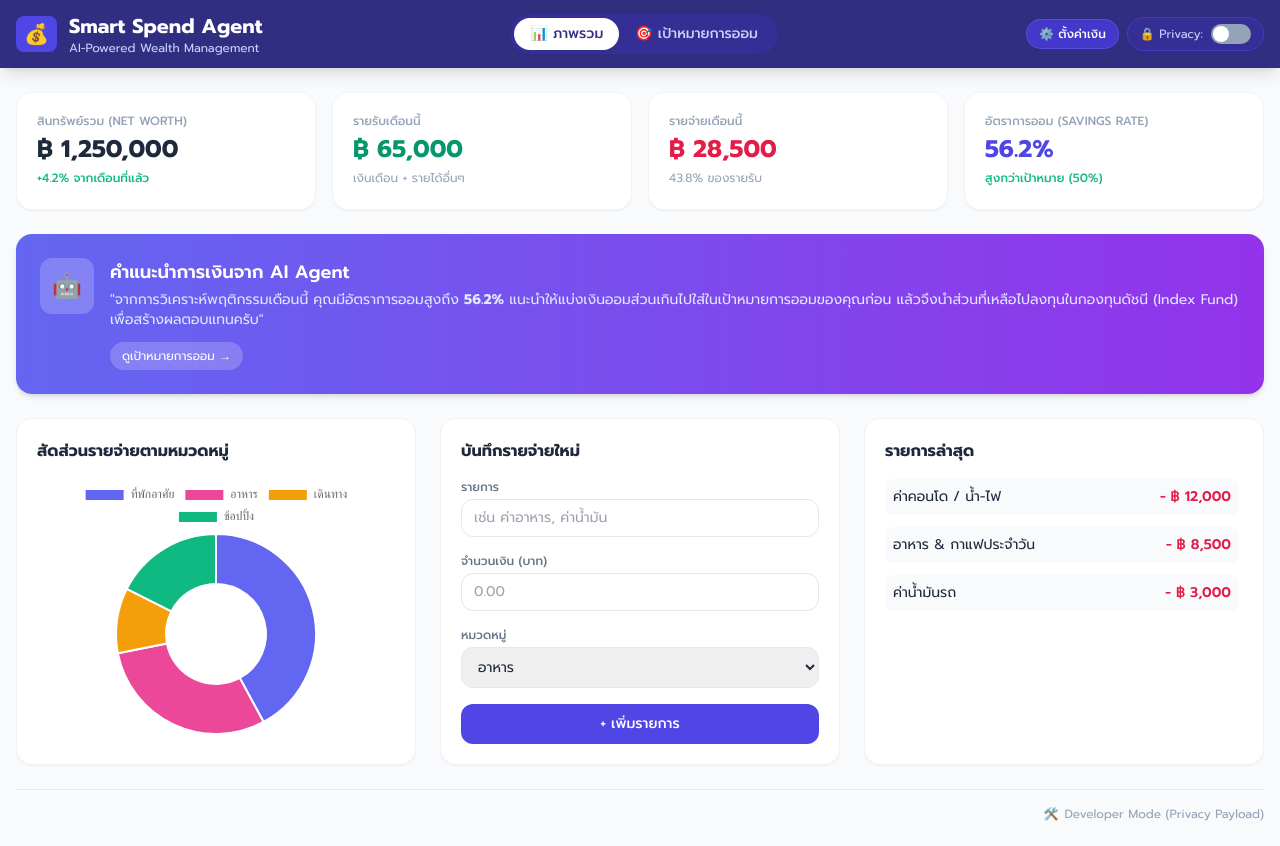
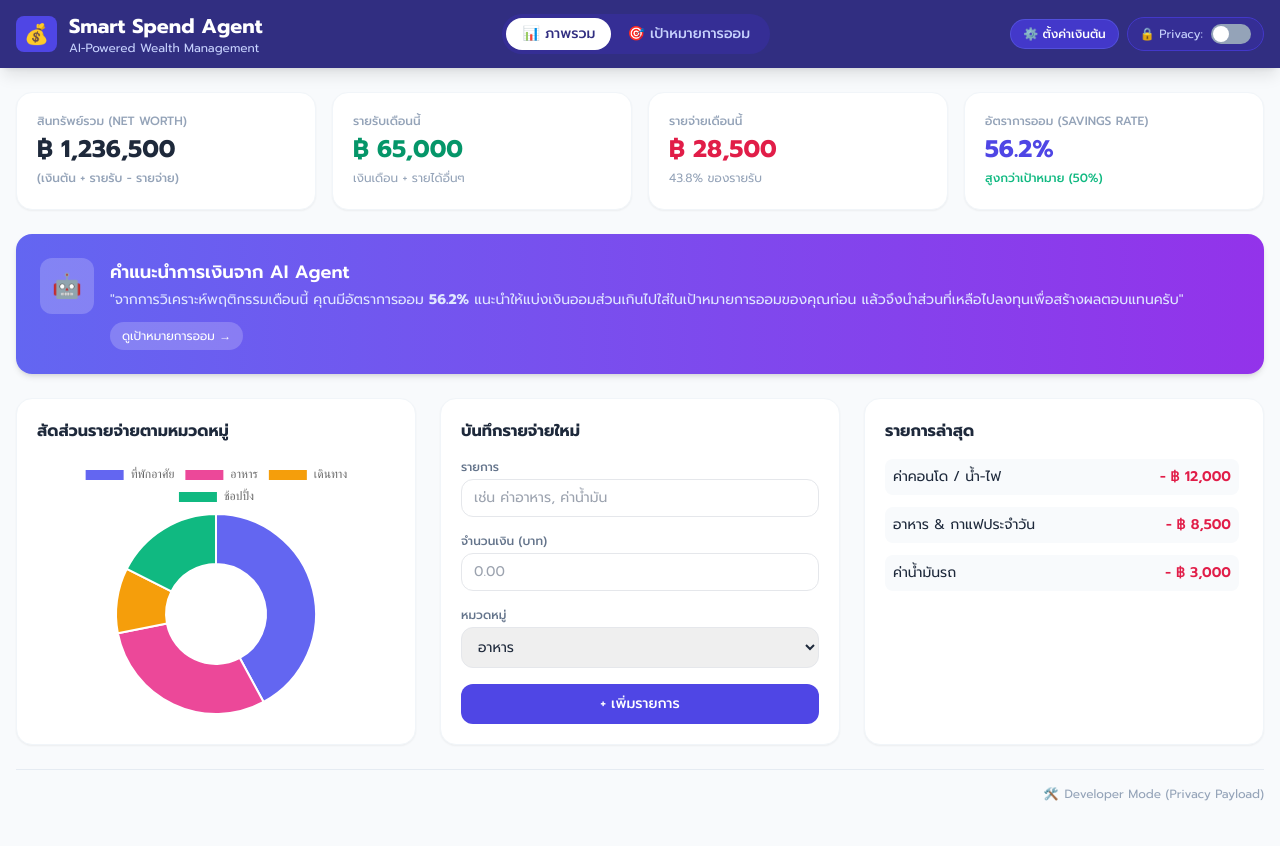
Before and after one commit to s6904033612212-max/-Smart-Spend-Wealth-Management-Agent, a plain HTML site: page index.html in a window 1280 px wide. Drawn offline with nearby package versions, Linux system fonts and the light colour scheme.

Commit message:
Update index.html

```diff
--- a/index.html
+++ b/index.html
@@ -37,7 +37,7 @@ body{font-family:'Prompt',system-ui,sans-serif;background:#f8fafc}
     <div class="flex items-center space-x-2">
       <!-- ปุ่มตั้งค่าเงินต้น/รายรับ -->
       <button onclick="openConfigModal()" class="px-3 py-1.5 bg-indigo-700 hover:bg-indigo-600 rounded-full text-xs font-medium transition border border-indigo-500/50 flex items-center gap-1">
-        ⚙️ ตั้งค่าเงิน
+        ⚙️ ตั้งค่าเงินต้น
       </button>
       <div class="flex items-center space-x-2 bg-indigo-800/60 px-3 py-1.5 rounded-full border border-indigo-700">
         <span class="text-xs text-indigo-200">🔒 Privacy:</span>
@@ -54,10 +54,10 @@ body{font-family:'Prompt',system-ui,sans-serif;background:#f8fafc}
 <!-- ========== PAGE: DASHBOARD ========== -->
 <div id="page-dash" class="space-y-6">
   <div class="grid grid-cols-1 md:grid-cols-4 gap-4">
-    <div class="bg-white p-5 rounded-2xl shadow-sm border border-slate-100 relative group">
+    <div class="bg-white p-5 rounded-2xl shadow-sm border border-slate-100">
       <p class="text-xs font-medium text-slate-400 uppercase">สินทรัพย์รวม (Net Worth)</p>
-      <h2 id="netWorthText" class="text-2xl font-bold mt-1 sensitive-data">฿ 1,250,000</h2>
-      <span class="text-xs text-emerald-500 font-medium">+4.2% จากเดือนที่แล้ว</span>
+      <h2 id="netWorthText" class="text-2xl font-bold mt-1 sensitive-data">฿ 0</h2>
+      <span class="text-xs text-slate-400 font-medium">(เงินต้น + รายรับ - รายจ่าย)</span>
     </div>
     <div class="bg-white p-5 rounded-2xl shadow-sm border border-slate-100">
       <p class="text-xs font-medium text-slate-400 uppercase">รายรับเดือนนี้</p>
@@ -67,12 +67,12 @@ body{font-family:'Prompt',system-ui,sans-serif;background:#f8fafc}
     <div class="bg-white p-5 rounded-2xl shadow-sm border border-slate-100">
       <p class="text-xs font-medium text-slate-400 uppercase">รายจ่ายเดือนนี้</p>
       <h2 id="totalExpenseText" class="text-2xl font-bold text-rose-600 mt-1 sensitive-data">฿ 28,500</h2>
-      <span id="expPct" class="text-xs text-slate-400">43.8% ของรายรับ</span>
+      <span id="expPct" class="text-xs text-slate-400">0% ของรายรับ</span>
     </div>
     <div class="bg-white p-5 rounded-2xl shadow-sm border border-slate-100">
       <p class="text-xs font-medium text-slate-400 uppercase">อัตราการออม (Savings Rate)</p>
-      <h2 id="rateText" class="text-2xl font-bold text-indigo-600 mt-1 sensitive-data">56.2%</h2>
-      <span id="rateStatus" class="text-xs text-emerald-500 font-medium">สูงกว่าเป้าหมาย (50%)</span>
+      <h2 id="rateText" class="text-2xl font-bold text-indigo-600 mt-1 sensitive-data">0%</h2>
+      <span id="rateStatus" class="text-xs text-emerald-500 font-medium">คำนวณอัตโนมัติ</span>
     </div>
   </div>
 
@@ -83,7 +83,7 @@ body{font-family:'Prompt',system-ui,sans-serif;background:#f8fafc}
       <div>
         <h3 class="font-semibold text-lg">คำแนะนำการเงินจาก AI Agent</h3>
         <p id="aiAdviceMain" class="text-sm text-indigo-100 mt-1">
-          "จากการวิเคราะห์พฤติกรรมเดือนนี้ คุณมีอัตราการออมสูงถึง <strong id="aiRateAdv">56.2%</strong> แนะนำให้แบ่งเงินออมส่วนเกินไปใส่ในเป้าหมายการออมของคุณก่อน แล้วจึงนำส่วนที่เหลือไปลงทุนในกองทุนดัชนี (Index Fund) เพื่อสร้างผลตอบแทนครับ"
+          "จากการวิเคราะห์พฤติกรรมเดือนนี้ คุณมีอัตราการออม <strong id="aiRateAdv">0%</strong> แนะนำให้แบ่งเงินออมส่วนเกินไปใส่ในเป้าหมายการออมของคุณก่อน แล้วจึงนำส่วนที่เหลือไปลงทุนเพื่อสร้างผลตอบแทนครับ"
         </p>
         <button onclick="showPage('goals')" class="mt-3 text-xs bg-white/20 hover:bg-white/30 px-3 py-1.5 rounded-full">ดูเป้าหมายการออม →</button>
       </div>
@@ -207,20 +207,20 @@ body{font-family:'Prompt',system-ui,sans-serif;background:#f8fafc}
 
 </main>
 
-<!-- ========== MODAL: SETTINGS (แก้ไขสินทรัพย์ & รายรับ) ========== -->
+<!-- ========== MODAL: SETTINGS (แก้ไขเงินต้น & รายรับ) ========== -->
 <div id="configModal" class="fixed inset-0 bg-slate-900/60 backdrop-blur-sm z-50 flex items-center justify-center hidden p-4">
   <div class="bg-white rounded-2xl max-w-md w-full p-6 shadow-2xl border border-slate-100 space-y-4">
     <div class="flex justify-between items-center border-b pb-3">
-      <h3 class="font-bold text-lg text-slate-800">⚙️ ตั้งค่าข้อมูลการเงิน</h3>
+      <h3 class="font-bold text-lg text-slate-800">⚙️ ตั้งค่าเงินต้นและรายรับ</h3>
       <button onclick="closeConfigModal()" class="text-slate-400 hover:text-slate-600 font-bold text-lg">✕</button>
     </div>
     <form onsubmit="saveConfig(event)" class="space-y-4">
       <div>
-        <label class="block text-xs font-medium text-slate-600 mb-1">สินทรัพย์รวม (Net Worth)</label>
-        <input id="cfgNetWorth" type="number" min="0" required class="w-full px-3 py-2 border rounded-xl focus:ring-2 focus:ring-indigo-500 outline-none text-sm">
+        <label class="block text-xs font-medium text-slate-600 mb-1">เงินต้นเริ่มต้นสะสม (Base Assets)</label>
+        <input id="cfgBaseAssets" type="number" min="0" required class="w-full px-3 py-2 border rounded-xl focus:ring-2 focus:ring-indigo-500 outline-none text-sm">
       </div>
       <div>
-        <label class="block text-xs font-medium text-slate-600 mb-1">รายรับรวมต่อเดือน (Income)</label>
+        <label class="block text-xs font-medium text-slate-600 mb-1">รายรับประจำเดือนนี้ (Income)</label>
         <input id="cfgIncome" type="number" min="1" required class="w-full px-3 py-2 border rounded-xl focus:ring-2 focus:ring-indigo-500 outline-none text-sm">
       </div>
       <div class="flex gap-2 pt-2">
@@ -235,9 +235,9 @@ body{font-family:'Prompt',system-ui,sans-serif;background:#f8fafc}
 let isPrivacyOn = false;
 let categoryData = { 'ที่พักอาศัย': 12000, 'อาหาร': 8500, 'เดินทาง': 3000, 'ช้อปปิ้ง': 5000 };
 
-// ตัวแปรที่ปรับแก้ไขได้จริง
+// เงินต้นเริ่มต้นก่อนหักรายจ่าย
+let baseAssets = 1200000;
 let currentIncome = 65000;
-let currentNetWorth = 1250000;
 
 const sessionRandomId = "anon_" + Math.random().toString(36).substring(2, 10);
 
@@ -247,7 +247,7 @@ const totalExpense = () => Object.values(categoryData).reduce((a, b) => a + b, 0
 
 /* ---------- Config Modal Functions ---------- */
 function openConfigModal() {
-  document.getElementById('cfgNetWorth').value = currentNetWorth;
+  document.getElementById('cfgBaseAssets').value = baseAssets;
   document.getElementById('cfgIncome').value = currentIncome;
   document.getElementById('configModal').classList.remove('hidden');
 }
@@ -258,7 +258,7 @@ function closeConfigModal() {
 
 function saveConfig(e) {
   e.preventDefault();
-  currentNetWorth = parseFloat(document.getElementById('cfgNetWorth').value) || 0;
+  baseAssets = parseFloat(document.getElementById('cfgBaseAssets').value) || 0;
   currentIncome = parseFloat(document.getElementById('cfgIncome').value) || 0;
 
   updateDashboardUI();
@@ -267,15 +267,19 @@ function saveConfig(e) {
   closeConfigModal();
 }
 
-/* ---------- Update Dashboard UI ---------- */
+/* ---------- Update Dashboard UI & Formula ---------- */
 function updateDashboardUI() {
-  const t = totalExpense();
-  const savingsRate = currentIncome > 0 ? (((currentIncome - t) / currentIncome) * 100).toFixed(1) : 0;
-  const expPctVal = currentIncome > 0 ? ((t / currentIncome) * 100).toFixed(1) : 0;
+  const totalExp = totalExpense();
 
-  document.getElementById('netWorthText').textContent = B(currentNetWorth);
+  // สูตรคำนวณ Net Worth Real-time: เงินต้น + รายรับ - รายจ่ายทั้งหมด
+  const netWorth = baseAssets + currentIncome - totalExp;
+
+  const savingsRate = currentIncome > 0 ? (((currentIncome - totalExp) / currentIncome) * 100).toFixed(1) : 0;
+  const expPctVal = currentIncome > 0 ? ((totalExp / currentIncome) * 100).toFixed(1) : 0;
+
+  document.getElementById('netWorthText').textContent = B(netWorth);
   document.getElementById('incomeText').textContent = B(currentIncome);
-  document.getElementById('totalExpenseText').textContent = B(t);
+  document.getElementById('totalExpenseText').textContent = B(totalExp);
   document.getElementById('expPct').textContent = expPctVal + '% ของรายรับ';
   document.getElementById('rateText').textContent = savingsRate + '%';
   document.getElementById('aiRateAdv').textContent = savingsRate + '%';
@@ -401,6 +405,8 @@ function addExpense(e) {
   list.insertBefore(li, list.firstChild);
 
   document.getElementById('expenseForm').reset();
+
+  // อัปเดต Net Worth และค่าต่างๆ เมื่อเพิ่มรายจ่ายใหม่
   updateDashboardUI();
   updatePrivacyPayload();
   renderGoals();
```
